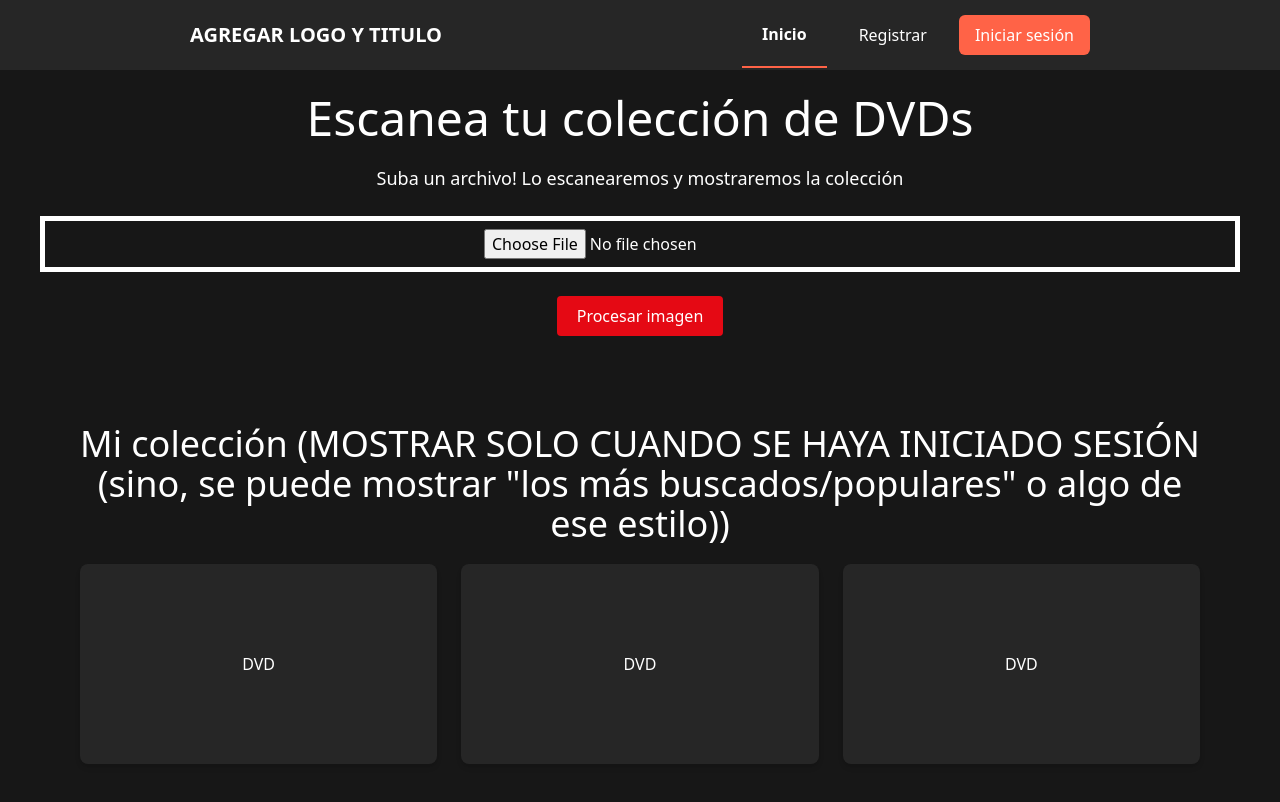
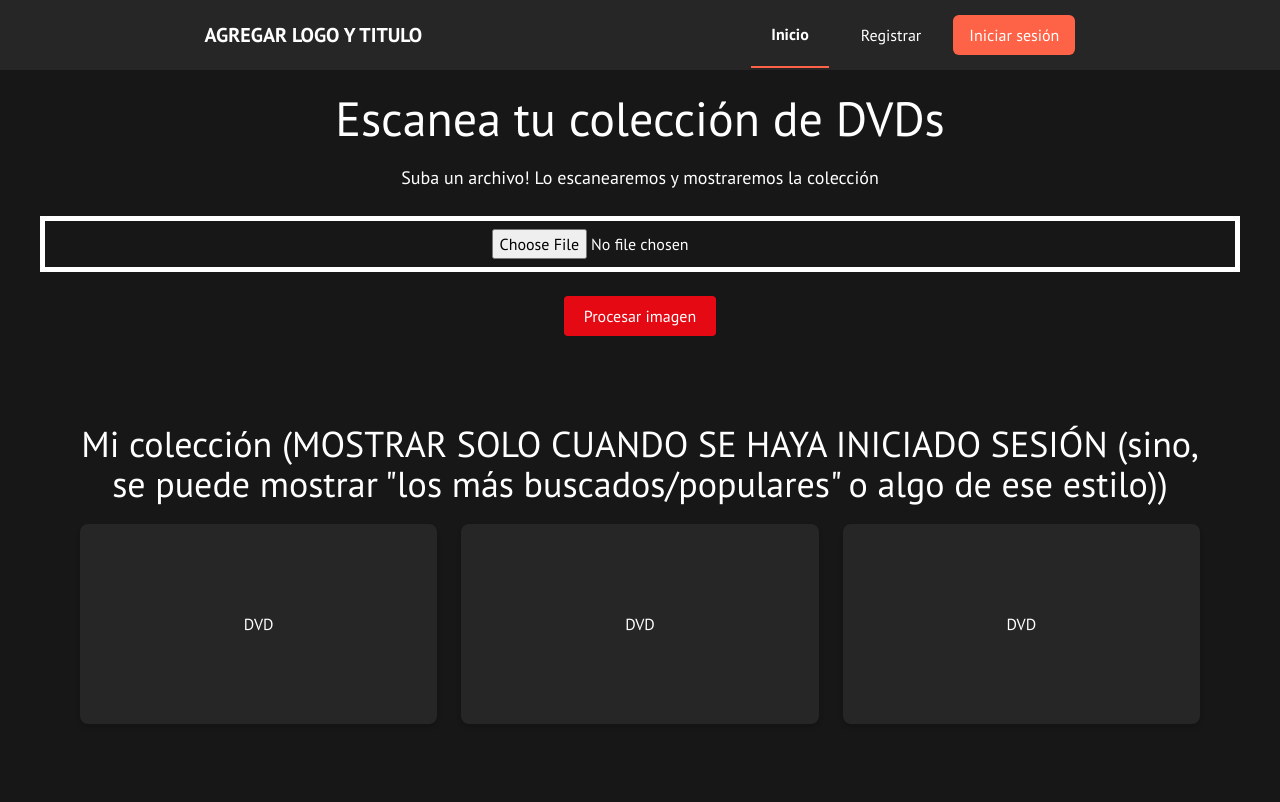
Before and after one commit to yasminperalta/TFG, a React (Vite) app in the folder TFG/cinesnap/: page / in a window 1280 px wide. Shown: the top 802 px of the page. Built offline with nearby package versions, Linux system fonts and the light colour scheme; no server answers.

Commit message:
Auth0 authentication

```diff
--- a/TFG/cinesnap/index.html
+++ b/TFG/cinesnap/index.html
@@ -1,12 +1,15 @@
 <!doctype html>
 <html lang="es">
+
 <head>
   <meta charset="UTF-8" />
   <meta name="viewport" content="width=device-width, initial-scale=1.0" />
   <title>TITULO</title>
 </head>
-  <body className="m-0 font-sans bg-neutral-900 text-white min-h-screen">
+
+<body>
   <div id="root"></div>
   <script type="module" src="./src/main.jsx"></script>
 </body>
+
 </html>
--- a/TFG/cinesnap/package.json
+++ b/TFG/cinesnap/package.json
@@ -10,6 +10,7 @@
     "preview": "vite preview"
   },
   "dependencies": {
+    "@auth0/auth0-react": "^2.15.0",
     "react": "^19.2.0",
     "react-dom": "^19.2.0",
     "react-router-dom": "^7.13.1",
--- a/TFG/cinesnap/src/App.jsx
+++ b/TFG/cinesnap/src/App.jsx
@@ -4,6 +4,7 @@
 
 // Import páginas de la app
 import { BrowserRouter, Routes, Route } from "react-router-dom";
+import { useAuth0 } from "@auth0/auth0-react";
 import Navbar from "./components/Navbar";
 import ProtectedRoute from "./components/ProtectedRoute";
 import Home from "./pages/Home";
@@ -14,6 +15,7 @@ import Collection from "./pages/Collection";
 
 // Componente principal de la aplicación
 function App() {
+
   return (
     // BrowserRouter envuelve toda la app para habilitar enrutamiento basado en URL
     <BrowserRouter>
--- a/TFG/cinesnap/src/components/Navbar.jsx
+++ b/TFG/cinesnap/src/components/Navbar.jsx
@@ -1,17 +1,23 @@
 import { NavLink } from "react-router-dom";
 import { useNavigate } from "react-router-dom";
-import { useAuth } from "../context/useAuth";
+import { useAuth0 } from "@auth0/auth0-react"; // Importamos Auth0
 
 function Navbar() {
   // Obtener el usuario desde el contexto de autenticación
   // Si user existe → el usuario está logueado
   // Si user es null → el usuario no está logueado
-  const { user, logout } = useAuth();
-  const navigate = useNavigate();
+  // Extraemos lo necesario de Auth0
+  const {
+    user,
+    isAuthenticated,
+    loginWithRedirect,
+    logout
+  } = useAuth0();
+  // const navigate = useNavigate();
 
   const handleLogout = () => {
-    logout(); // Cierra sesión en el contexto
-    navigate("/login"); // Redirige al login
+    // Auth0 maneja la redirección a la URL de origen automáticamente
+    logout({ logoutParams: { returnTo: window.location.origin } });
   };
 
   const baseLink =
@@ -34,7 +40,7 @@ function Navbar() {
           Inicio
         </NavLink>
         {/* Si el usuario está logueado se muestran estas rutas */}
-        {user && (
+        {isAuthenticated && (
           <>
             <NavLink
               to="/collection"
@@ -62,20 +68,23 @@ function Navbar() {
           </>
         )}
         {/* Si el usuario NOestá logueado se muestran estas rutas */}
-        {!user && (
+        {!isAuthenticated && (
           <>
-            <NavLink
-              to="/register"
+            {/* Para el registro, usamos loginWithRedirect con el hint de signup */}
+            <button
+              onClick={() => loginWithRedirect({ authorizationParams: { screen_hint: "signup" } })}
               className="text-white px-4 py-2 rounded-md hover:border-2 hover:border-white transition"
             >
               Registrar
-            </NavLink>
-            <NavLink
-              to="/login"
+            </button>
+
+            {/* Botón de Iniciar sesión con redirección de Auth0 */}
+            <button
+              onClick={() => loginWithRedirect()}
               className="bg-[#ff6347] text-white px-4 py-2 rounded-md hover:bg-white hover:text-black transition"
             >
               Iniciar sesión
-            </NavLink>
+            </button>
           </>
         )}
       </nav>
--- a/TFG/cinesnap/src/index.css
+++ b/TFG/cinesnap/src/index.css
@@ -1,3 +1,5 @@
+@import url('https://fonts.googleapis.com/css2?family=PT+Sans:ital,wght@0,400;0,700;1,400;1,700&display=swap');
+
 @tailwind base;
 @tailwind components;
 @tailwind utilities;
--- a/TFG/cinesnap/src/main.jsx
+++ b/TFG/cinesnap/src/main.jsx
@@ -12,17 +12,20 @@ import { StrictMode } from "react";
 import { createRoot } from "react-dom/client";
 import "./index.css";
 import App from "./App.jsx";
-import AuthProvider from "./context/AuthProvider";
+import { Auth0Provider } from "@auth0/auth0-react";
 
 // Se selecciona el elemento con id "root" en el HTML y crea un root de React
 createRoot(document.getElementById("root")).render(
   // StrictMode activa comprobaciones adicionales en desarrollo
   <StrictMode>
-    {/* AuthProvider envuelve toda la
-     app para proporcionar el contexto de autenticación a cualquier componente */}
-    <AuthProvider>
-      {/* Se renderiza el componente principal de la app */}
+    <Auth0Provider
+      domain={import.meta.env.VITE_AUTH0_DOMAIN}
+      clientId={import.meta.env.VITE_AUTH0_CLIENT_ID}
+      authorizationParams={{ redirect_uri: window.location.origin }}
+      cacheLocation="localstorage"
+      useRefreshTokens={true}
+    >
       <App />
-    </AuthProvider>
+    </Auth0Provider>
   </StrictMode>,
 );
--- a/TFG/cinesnap/tailwind.config.js
+++ b/TFG/cinesnap/tailwind.config.js
@@ -2,7 +2,12 @@
 export default {
   content: ["./index.html", "./src/**/*.{js,jsx,ts,tsx}"],
   theme: {
-    extend: {},
+    extend: {
+      fontFamily: {
+        // Al definir 'sans', sobreescribimos la fuente por defecto de Tailwind
+        sans: ['"PT Sans"', 'sans-serif'],
+      },
+    },
   },
   plugins: [],
 };
```
Also changed, not shown: 1 other file (tests, documents, lock files or other folders). Lines whose indentation alone changed are shown as unchanged.
